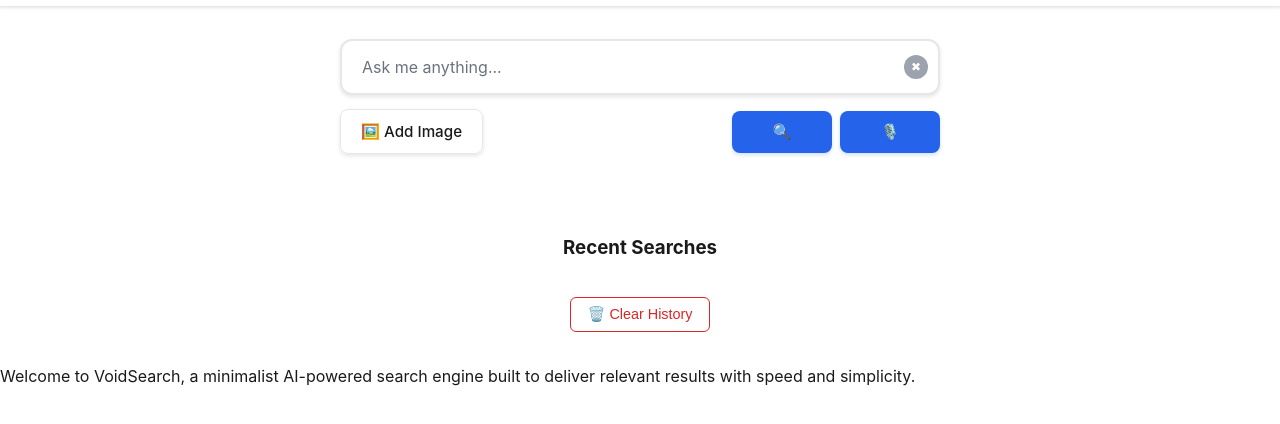
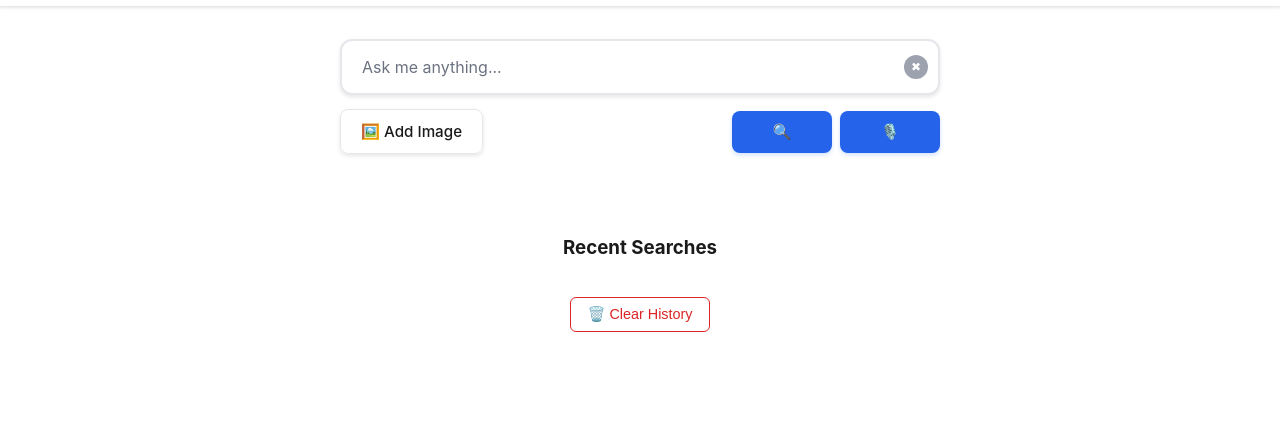
Before and after one commit to Sattaksh/Void, a website: page index.html in a window 1280 px wide. Shown: the part 78-502 px from the top of the page. Drawn offline with Linux system fonts and the light colour scheme.

Commit message:
Update style.css

```diff
--- a/style.css
+++ b/style.css
@@ -1010,3 +1010,11 @@
   color: white;
   transform: translateY(-1px);
 }
+
+.seo-text {
+  position: absolute;
+  left: -9999px; /* moves it way off screen */
+  height: 1px;
+  width: 1px;
+  overflow: hidden;
+}
```
